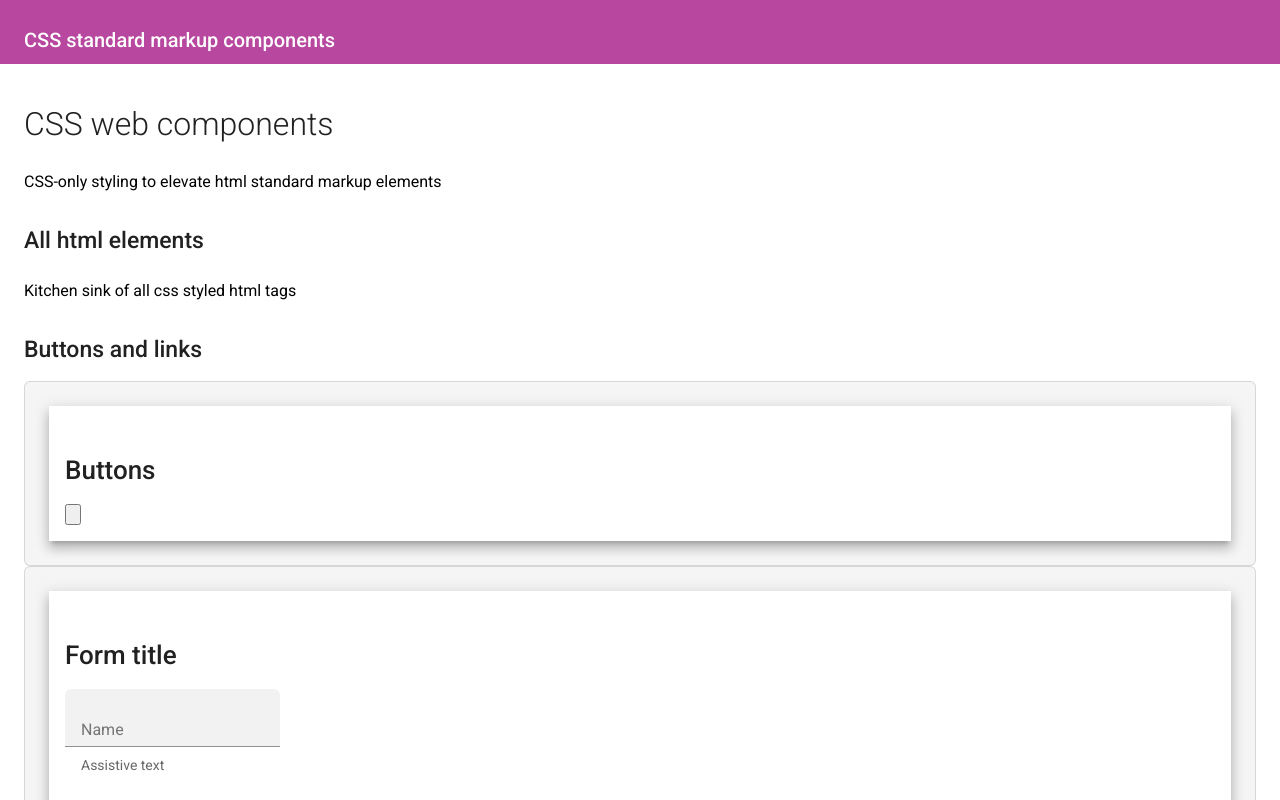
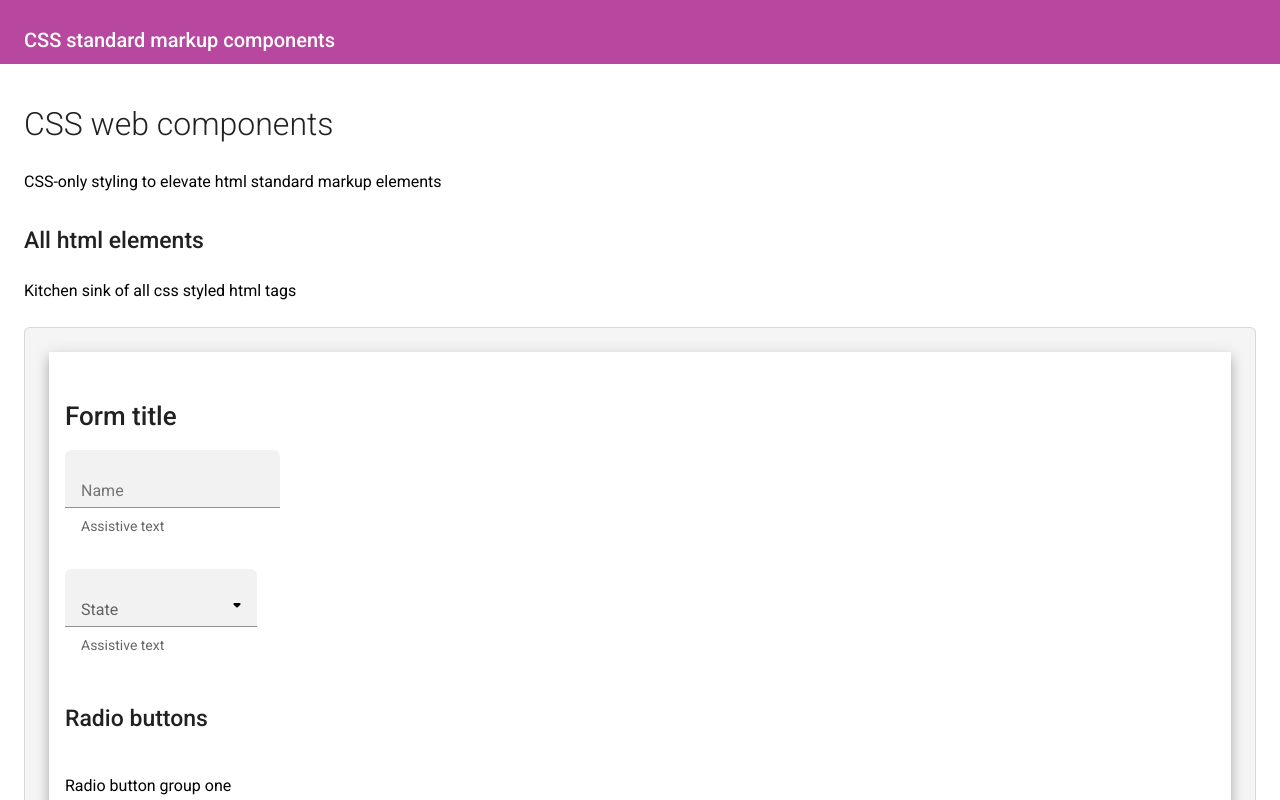
Before and after one commit to MichaelScottBurke/msb-css-components, an Angular app: page / in a window 1280 px wide. Shown: the top 800 px of the page. Built offline with nearby package versions, Linux system fonts and the light colour scheme.

Commit message:
updated home page

```diff
--- a/src/app/app.component.html
+++ b/src/app/app.component.html
@@ -15,15 +15,7 @@
 		<p>CSS-only styling to elevate html standard markup elements</p>
 		<h2>All html elements</h2>
 		<p>Kitchen sink of all css styled html tags</p>
-    <h2>Buttons and links</h2>
-    		<section class="msb-example-panel">
-			<div class="msb-example-page">
-        <h1>Buttons</h1>
-        <input type="button" class="msb-button-large-high-emphasis-on-light" name="Label" >
 
-
-      </div>
-    		</section>
 
 		<section class="msb-example-panel">
 			<form class="msb-example-page">
```
